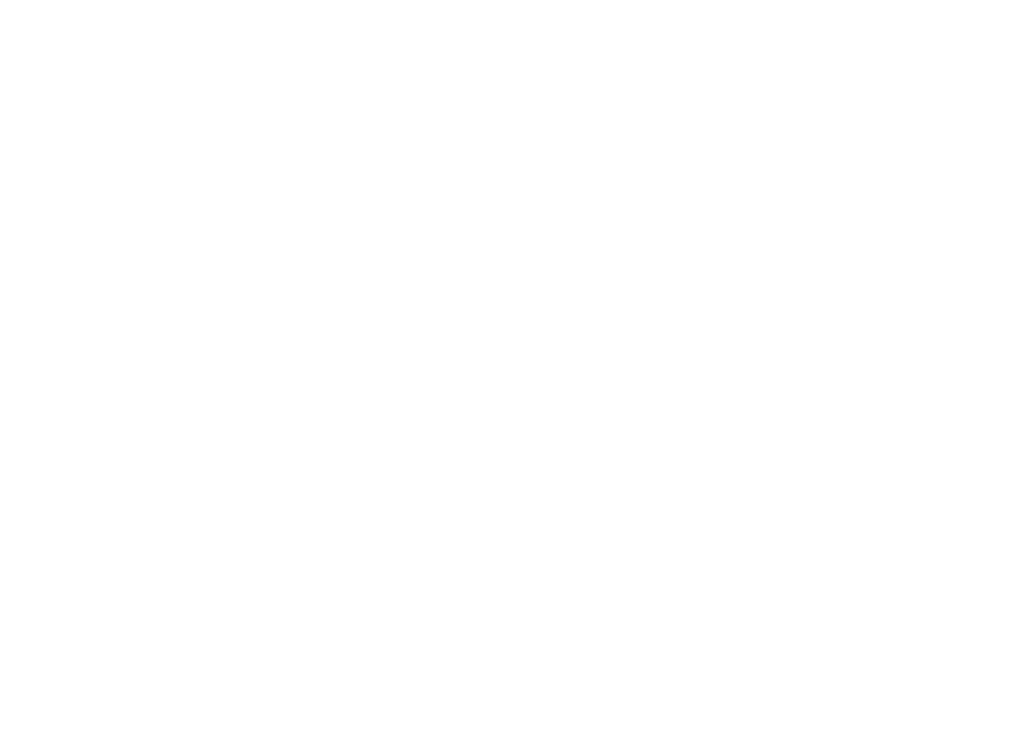
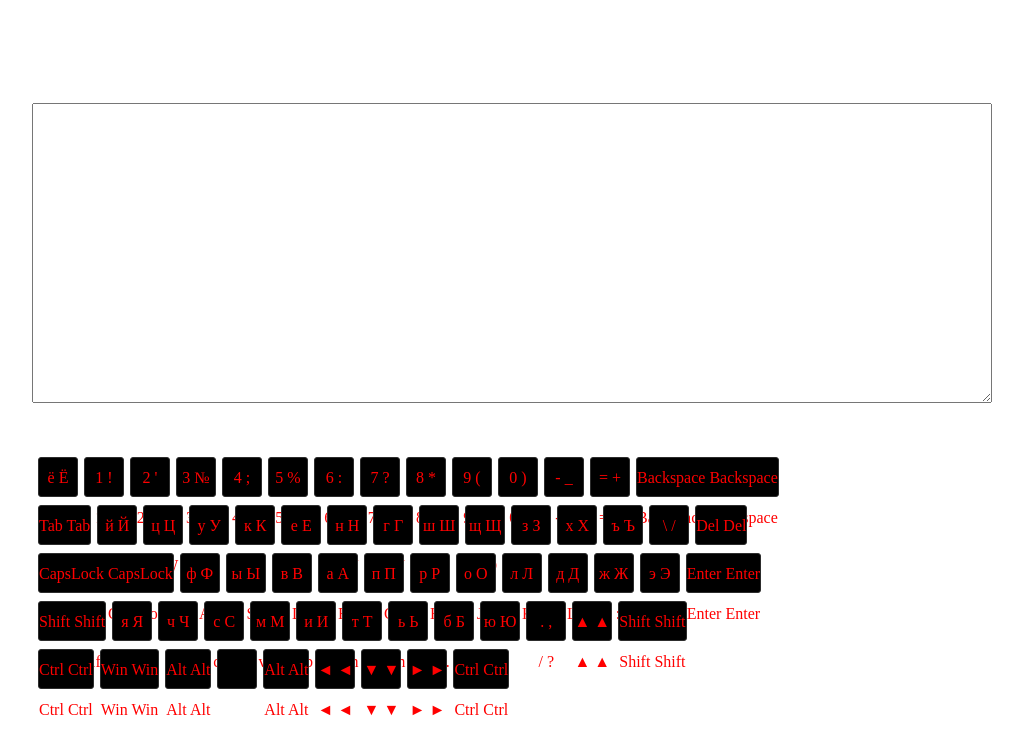
Before and after one commit to Andryteck/virtual-keyboard, a plain HTML site: page src/index.html in a window 1280 px wide. Shown: the whole page, without its empty margins (128-1151 px from the left). Drawn offline with Linux system fonts and the light colour scheme.

Commit message:
feat: add creatLayout

```diff
--- a/src/index.html
+++ b/src/index.html
@@ -9,6 +9,6 @@
 	<link href="https://fonts.googleapis.com/css?family=Noto+Serif&display=swap" rel="stylesheet">
 </head>
 <body>
-	<script src="script.js"></script>
+	<script src="./script.js"></script>
 </body>
 </html>
--- a/src/script.js
+++ b/src/script.js
@@ -74,3 +74,42 @@ const Layout = [
       ['ControlRight', 'Ctrl', 'Ctrl', 'Ctrl', 'Ctrl'],
     ],
   ];
+
+
+
+const createLayout = () => {
+
+const wrapper = document.createElement('div');
+const textarea = document.createElement('textarea');
+const keyboard = document.createElement('div');
+let lang = 'rus';
+let capslock = false;
+
+wrapper.append(textarea);
+wrapper.append(keyboard);
+document.body.append(wrapper);
+
+for (let i = 0; i < Layout.length; i += 1) {
+    const row = document.createElement('div');
+    row.classList.add('row');
+    for (let j = 0; j < Layout[i].length; j +=1) {
+      const key = document.createElement('div');
+      key.classList.add('key');
+      key.classList.add(Layout[i][j][0]);
+      key.insertAdjacentHTML('afterBegin',
+        `<div class='rus'>
+          <span class='caseDown '>${Layout[i][j][1]}</span>
+          <span class='caseUp hidden'>${Layout[i][j][2]}</span>
+        </div>
+        <div class='eng hidden'>
+          <span class='caseDown hidden'>${Layout[i][j][3]}</span>
+          <span class='caseUp hidden'>${Layout[i][j][4]}</span>
+        </div>`);
+      row.appendChild(key);
+      console.log(key)
+    }
+    keyboard.appendChild(row);
+
+  }
+};
+createLayout()
--- a/src/style.css
+++ b/src/style.css
@@ -0,0 +1,48 @@
+* {
+    box-sizing: border-box;
+    padding: 0;
+    margin: 0;
+  }
+
+  body {
+    display: flex;
+    justify-content: center;
+    align-items: center;
+    height: 100vh;
+    width: 100vw;
+    overflow: hidden;
+  }
+  .wrapper {
+    width: 960px;
+    margin: 0 auto;
+  }
+  textarea {
+    width: 960px;
+    height: 300px;
+    margin-bottom: 50px;
+  }
+  .keyboard {
+    width: 715px;
+    margin: 0 auto;
+  }
+  .row {
+    display: flex;
+    width: 100%;
+    height: 40px;
+    margin-bottom: 8px;
+  }
+  .key {
+    min-width: 40px;
+    height: 40px;
+    margin-left: 6px;
+    font-weight: 500;
+    line-height: 40px;
+    text-align: center;
+    color: red;
+    background: black;
+    border: 1px solid #2d2d2d;
+    border-radius: 3px;
+    cursor: pointer;
+    user-select: none;
+    transition: background .2s;
+  }
```
